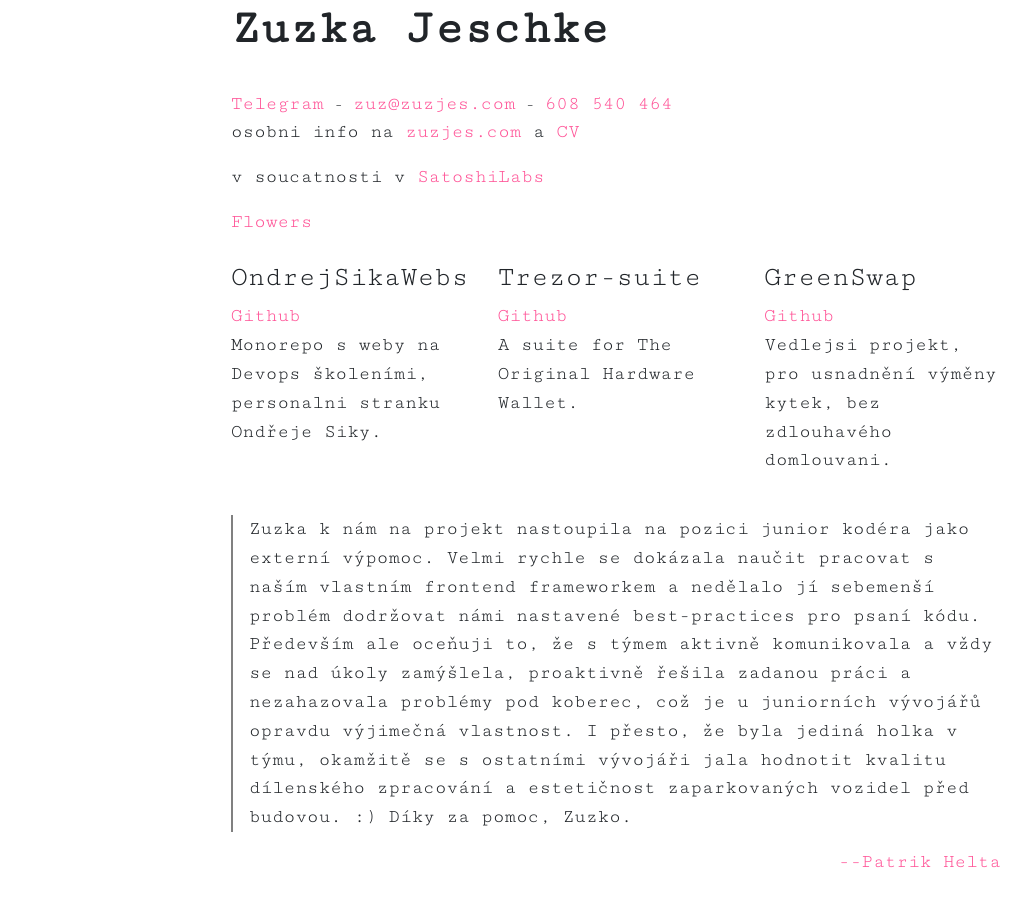
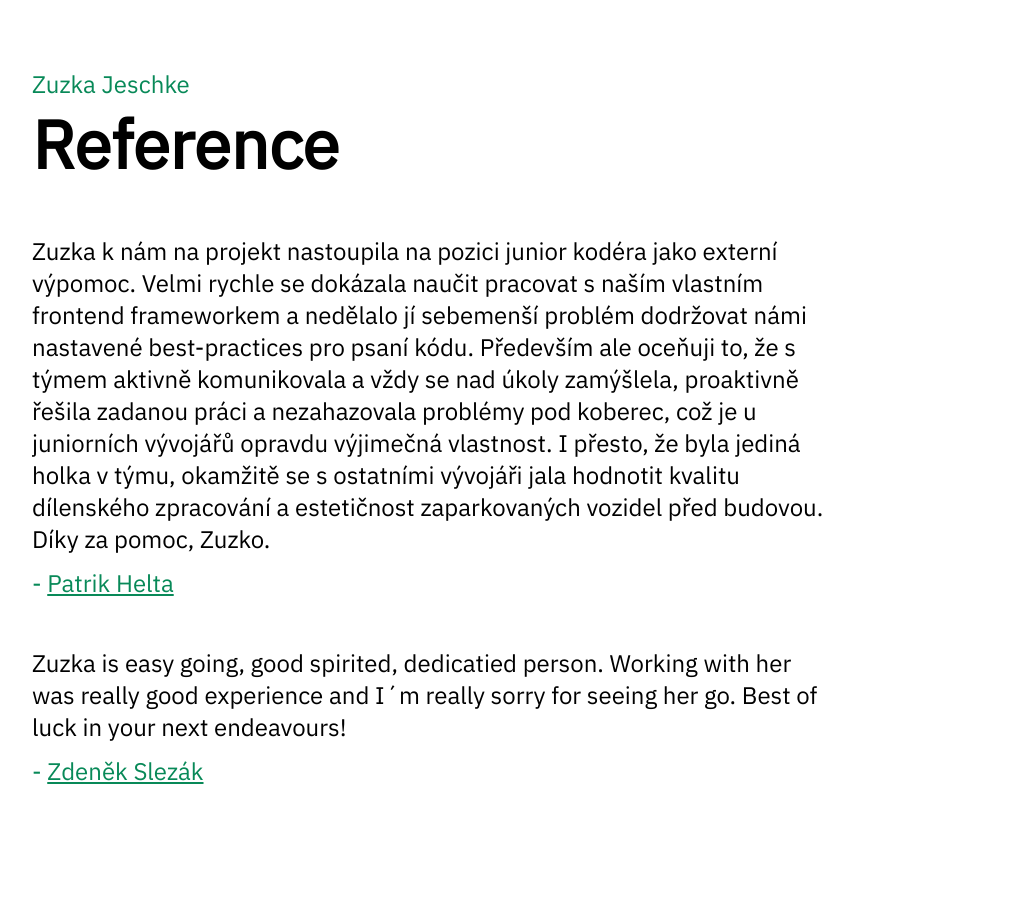
Before and after one commit to zuzjes/zuzj.es, a Next.js app: page / in a window 1280 px wide. Shown: the top 906 px of the page, without its empty margins (24-1053 px from the left). After the commit the page ends 855 px from the top, so only its background shows below. Built offline with nearby package versions, Linux system fonts and the light colour scheme.

Commit message:
dd references from linkedin

```diff
--- a/package.json
+++ b/package.json
@@ -9,14 +9,17 @@
   "dependencies": {
     "@zeit/next-css": "^1.0.1",
     "@zeit/next-sass": "^1.0.1",
+    "babel-plugin-styled-components": "^1.10.7",
     "bootstrap": "^4.3.1",
     "next": "^9.0.3",
     "next-images": "^1.2.0",
     "react": "^16.9.0",
-    "react-dom": "^16.9.0"
+    "react-dom": "^16.9.0",
+    "styled-components": "^5.1.0"
   },
   "scripts": {
     "dev": "next",
+    "clean": "git clean -X -f -d",
     "build": "next build",
     "static": "yarn run build && next export",
     "prettier-check": "prettier -l \"**/*.js\"",
--- /dev/null
+++ b/pages/_document.js
@@ -0,0 +1,26 @@
+import React from 'react'
+import Document, { Head, Main, NextScript } from 'next/document'
+import { ServerStyleSheet } from 'styled-components'
+
+export default class MyDocument extends Document {
+  static getInitialProps({ renderPage }) {
+    const sheet = new ServerStyleSheet()
+    const page = renderPage(App => props =>
+      sheet.collectStyles(<App {...props} />),
+    )
+    const styleTags = sheet.getStyleElement()
+    return { ...page, styleTags }
+  }
+
+  render() {
+    return (
+      <html lang="en">
+        <Head>{this.props.styleTags}</Head>
+        <body>
+          <Main />
+          <NextScript />
+        </body>
+      </html>
+    )
+  }
+}
--- a/pages/index.js
+++ b/pages/index.js
@@ -1,125 +1,85 @@
-import Head from "next/head";
-import Gauges from "../components/Gauges";
-import GoogleAnalytics from "../components/GoogleAnalytics";
-import "bootstrap/dist/css/bootstrap.min.css";
+import Head from 'next/head'
+import Gauges from '../components/Gauges'
+import GoogleAnalytics from '../components/GoogleAnalytics'
+import styled, { createGlobalStyle } from 'styled-components'
+
+const GlobalStyle = createGlobalStyle`
+  body {
+    font-size: 1.5em;
+  }
+`
+const Container = styled.div`
+  padding: 2.5em 2em;
+  font-family: 'IBM Plex Sans', sans-serif;
+  max-width: 800px;
+  @media (max-width: 600px) {
+    padding: 0 1em;
+  }
+`
+const Header = styled.h1`
+  font-size: 2.8em;
+  margin-block-end: 0.2em;
+  margin-block-start: 0em;
+
+`
+const A = styled.a`
+  color: #088958;
+`
+const Name = styled.a`
+  color: #088958;
+`
+const Reference = styled.p`
+  margin: 2em 0 0.5em 0;
+`
 
 export default () => {
   return (
     <>
+      <GlobalStyle />
       <Head>
-        <title>Zuzka Jeschke - zuzj.es</title>
+        <title>Zuzka Jeschke - zuzjes.com</title>
         <meta name="viewport" content="initial-scale=1.0, width=device-width" />
         <link
-          href="https://fonts.googleapis.com/css?family=Cutive+Mono&display=swap"
+          href="https://fonts.googleapis.com/css2?family=IBM+Plex+Sans&display=swap"
           rel="stylesheet"
         />
       </Head>
-      <div className="w-45 container">
-        <h1>
-          <b>Zuzka Jeschke</b>
-        </h1>
-        <div className="section">
-          <a href="https://t.me/zuzjes">Telegram</a> -{" "}
-          <a href="">zuz@zuzjes.com</a> - <a href="">608 540 464</a>
-          <p>
-            osobni info na <a href="zuzjes.com">zuzjes.com</a> a{" "}
-            <a href="https://zuzjes.com/static/resume-zuzana-jeschke.pdf">CV</a>
-          </p>
-          <p>
-            v soucatnosti v{" "}
-            <a href="https://trezor.io/">SatoshiLabs</a>
-          </p>
-        </div>
-        <a href="/myFlowers">Flowers</a>
-        <div className="section">
-          <div className="row">
-            <div className="col-4">
-              <h3>OndrejSikaWebs</h3>
-              <a href="https://github.com/ondrejsika/ondrejsikawebs">Github</a>
-              <p>
-                Monorepo s weby na Devops školeními, personalni stranku Ondřeje Siky.{" "}
-              </p>
-            </div>
-            <div className="col-4">
-              <h3>Trezor-suite</h3>
-              <a href="https://github.com/trezor/trezor-suite">Github</a>
-              <p>
-                A suite for The Original Hardware Wallet.{" "}
-              </p>
-            </div>
-            <div className="col-4">
-              <h3>GreenSwap</h3>
-              <a href="https://github.com/zuzjes/greenswap">Github</a>
-              <p>
-                Vedlejsi projekt, pro usnadnění výměny kytek, bez zdlouhavého domlouvani.{" "}
-              </p>
-            </div>
-          </div>
-        </div>
-        <div className="section">
-          <p className="quote">
-            Zuzka k nám na projekt nastoupila na pozici junior kodéra jako
-            externí výpomoc. Velmi rychle se dokázala naučit pracovat s naším
-            vlastním frontend frameworkem a nedělalo jí sebemenší problém
-            dodržovat námi nastavené best-practices pro psaní kódu. Především
-            ale oceňuji to, že s týmem aktivně komunikovala a vždy se nad úkoly
-            zamýšlela, proaktivně řešila zadanou práci a nezahazovala problémy
-            pod koberec, což je u juniorních vývojářů opravdu výjimečná
-            vlastnost. I přesto, že byla jediná holka v týmu, okamžitě se s
-            ostatními vývojáři jala hodnotit kvalitu dílenského zpracování a
-            estetičnost zaparkovaných vozidel před budovou. :) Díky za pomoc,
-            Zuzko.
-          </p>
-          <p className="text-right pb-4">
-            <a href="https://www.linkedin.com/in/patrik-helta-9a06304b/">
-              --Patrik Helta
-            </a>
-          </p>
-        </div>
-      </div>
-      <style jsx>
-        {`
-          .section {
-            padding-top: 1.5rem;
-          }
-          .w-45 {
-            max-width: 45%;
-          }
-          .padd-5 {
-            padding: 5px;
-          }
-          .container {
-            padding-right: 15px;
-            padding-left: 15px;
-            margin-right: auto;
-            margin-left: auto;
-            font-family: "Cutive Mono", monospace;
-            max-width: 800px;
-          }
-          h1 {
-            font-size: 3em;
-          }
-          p,
-          a {
-            font-size: 1.2rem;
-          }
-          a {
-            color: #ff5296;
-          }
-          .quote {
-            border-left: solid 2px grey;
-            padding-left: 1rem;
-          }
-          ::selection {
-            background: #b5ebde; /* WebKit/Blink Browsers */
-          }
-          ::-moz-selection {
-            background: #b5ebde; /* Gecko Browsers */
-          }
-        `}
-      </style>
+      <Container>
+        <Name>Zuzka Jeschke</Name>
+        <Header>Reference</Header>
+        <Reference>
+          Zuzka k nám na projekt nastoupila na pozici junior kodéra jako externí
+          výpomoc. Velmi rychle se dokázala naučit pracovat s naším vlastním
+          frontend frameworkem a nedělalo jí sebemenší problém dodržovat námi
+          nastavené best-practices pro psaní kódu. Především ale oceňuji to, že
+          s týmem aktivně komunikovala a vždy se nad úkoly zamýšlela, proaktivně
+          řešila zadanou práci a nezahazovala problémy pod koberec, což je u
+          juniorních vývojářů opravdu výjimečná vlastnost. I přesto, že byla
+          jediná holka v týmu, okamžitě se s ostatními vývojáři jala hodnotit
+          kvalitu dílenského zpracování a estetičnost zaparkovaných vozidel před
+          budovou. Díky za pomoc, Zuzko.
+        </Reference>
+        <Name>
+          {' '}
+          -{' '}
+          <A href="https://www.linkedin.com/in/patrik-helta-9a06304b/">
+            Patrik Helta
+          </A>
+        </Name>
+
+        <Reference>
+          Zuzka is easy going, good spirited, dedicatied person. Working with
+          her was really good experience and I´m really sorry for seeing her go.
+          Best of luck in your next endeavours!
+        </Reference>
+        <Name>
+          {' '}
+          -{' '}
+          <A href="https://www.linkedin.com/in/zdenek-slezak/">Zdeněk Slezák</A>
+        </Name>
+      </Container>
       <Gauges gauges_site_id="5c4c99e1e2780409622de4ab" />
       <GoogleAnalytics google_analytics_site_id="UA-133283927-1" />
     </>
-  );
-};
+  )
+}
```
Also changed, not shown: .babelrc (added), 1 other file (tests, documents, lock files or other folders).
